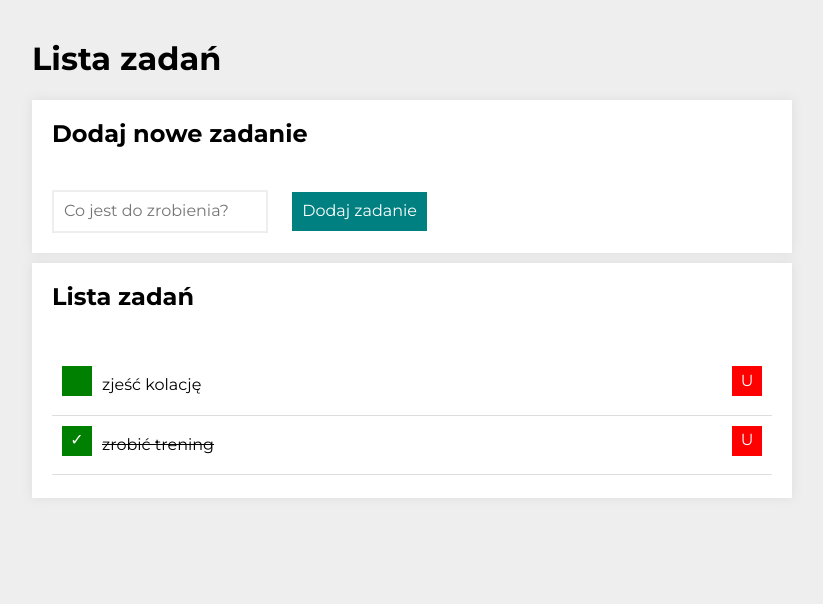
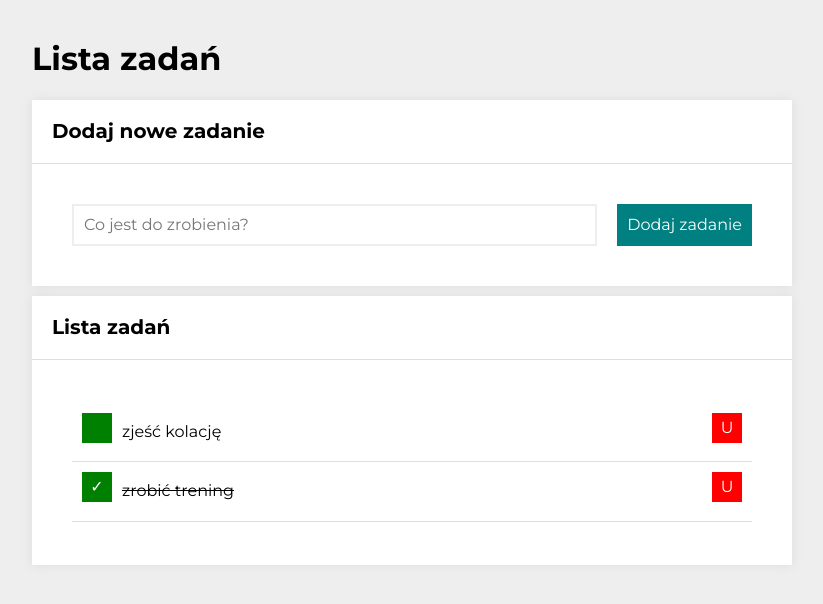
Before and after one commit to eliza-youcode/TODO-LIST, a plain HTML site: page index.html in a window 1280 px wide. Shown: the whole page, without its empty margins (228-1051 px from the left). Drawn offline with nearby package versions, Linux system fonts and the light colour scheme.

Commit message:
section body and form changed

```diff
--- a/css/form.css
+++ b/css/form.css
@@ -1,5 +1,13 @@
 .form {
-    display: block;
+    background-color: #fff;
+    display: grid;
+    grid-template-columns: 1fr auto;
+}
+
+@media (max-width: 767px) {
+    .form {
+        grid-template-columns: 1fr;
+    }
 }
 
 .form__field {
--- a/css/section.css
+++ b/css/section.css
@@ -4,21 +4,13 @@
     box-shadow: 0 0 10px #ddd;
 }
 .section__header {
+    font-size: 20px;
     padding: 20px;
-    margin-bottom: 3px;
-    margin-top: 3px;
-    background-color: #fff;
+    margin: 0;
+    border-bottom: 1px solid #ddd;
 }
 
 .section__body {
-    background-color: #fff;
-    display: grid;
-    grid-template-columns: 1fr auto;
-    margin-bottom: 10px;
+    padding: 20px;
+
 }
-
-@media (max-width: 767px) {
-    .section__body {
-        grid-template-columns: 1fr;
-    }
-}
--- a/css/style.css
+++ b/css/style.css
@@ -4,7 +4,6 @@ html {
 *, ::after, ::before{
     box-sizing: inherit;
 }
-
 .body{
    background-color: #eee;
    font-family: 'Montserrat', sans-serif;
```
